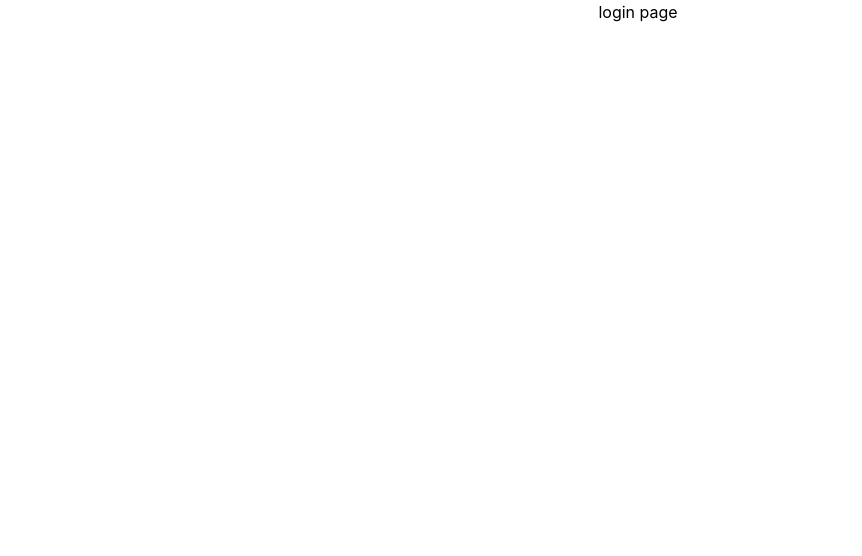
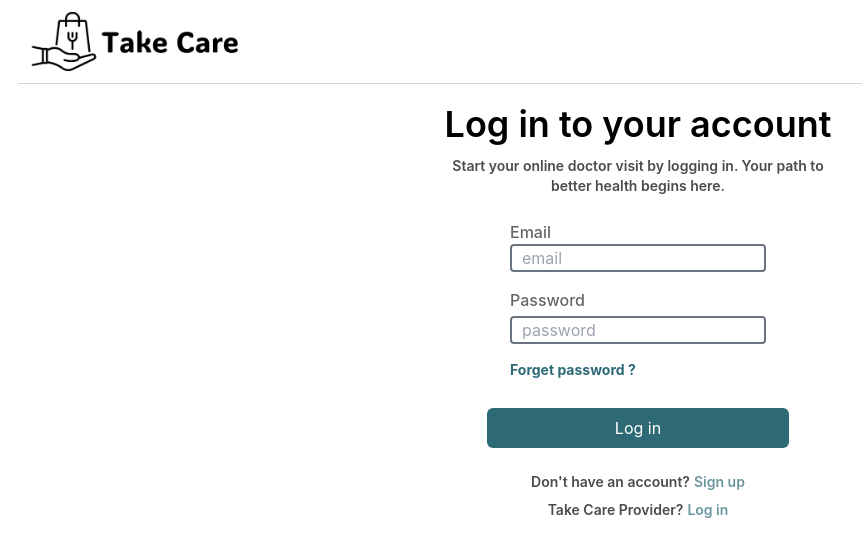
Before and after one commit to nischalrajc/Take_Care-health-care-project, a React (Create React App) app in the folder frontend/: page /login in a window 1280 px wide. Shown: the top 556 px of the page, without its empty margins (2-864 px from the left). Built offline with nearby package versions, Linux system fonts and the light colour scheme.

Commit message:
login page designed with frontend mail validation

```diff
--- a/frontend/src/Pages/User/Login.jsx
+++ b/frontend/src/Pages/User/Login.jsx
@@ -1,9 +1,117 @@
 import React from 'react'
+import LoginNav from '../../Components/User/LoginNav'
+import { useState } from 'react'
+import { Link } from 'react-router-dom'
+import { Axios } from '../../Axios/users'
+
 
 function Login() {
+    const [email,setEmail] = useState('')
+    const [password,setPassword] = useState('')
+    const [error,setError] = useState('')
+
+    const validateEmail = (email)=>{
+        const regex = /^[A-Z0-9._%+-]+@[A-Z0-9.-]+\.[A-Z]{2,4}$/i;
+        return regex.test(email);
+    };
+
+
+    const submitHandler = (e)=>{
+        e.preventDefault()
+
+        if ( !email || !password ) {
+            setError('All fields are required');
+            setTimeout(() => {
+                setError('');
+            }, 2000);
+            return;
+          }
+
+            // Email validation
+        if (!validateEmail(email)) {
+            setError('Invalid email format');
+            setTimeout(() => {
+            setError('');
+            }, 2000);
+            return;
+        }
+
+    Axios.post('/login',{email:email,password:password}).then((response) => {
+        console.log(response)
+    })
+
+
+    }
+
   return (
     <div>
-      <h1>login page</h1>
+      <LoginNav/>
+      <div className='font-semibold mt-5 sm:text-4xl text-2xl'>
+       Log in to your account
+      </div>
+      <div className='font-semibold mt-3 max-w-sm mx-auto sm:text-sm text-center px-2 sm:px-0'>
+        <p className='text-black  opacity-70'>Start your online doctor visit by logging in. Your path to better health begins here.</p>
+      </div>
+
+      <div>
+        <form onSubmit={submitHandler}>
+                <div class="w-1/5 mx-auto">
+                    <div className='flex font-medium opacity-60 mt-6'>
+                    <label htmlFor="">Email</label>
+                    </div>
+                    <div className='flex items-start '>
+                        <input
+                        type="email"
+                        value={email}
+                        onChange={(e)=>setEmail(e.target.value)}
+                        className="w-full border-gray-500 border-2 rounded"
+                        placeholder='email'style={{ paddingLeft: '10px'}}/>
+                    </div>
+                </div>
+
+                <div class="w-1/5 mx-auto">
+                    <div className='flex font-medium opacity-60 mt-4'>
+                    <label htmlFor="">Password</label>
+                    </div>
+                    <div className='flex items-start mt-1'>
+                        <input
+                        type="password"
+                        value={password}
+                        onChange={(e)=>setPassword(e.target.value)}
+                        className="w-full border-gray-500 border-2 rounded"
+                        placeholder='password'style={{ paddingLeft: '10px'}}/>
+                    </div>
+                </div>
+
+                <div className=' w-1/5 mx-auto flex items-start font-inter text-sm font-mediumbold text-[#2D6A76] mt-4'>
+                    Forget password ?
+                </div>
+
+                 {/* erorrr handling */}
+
+                    {
+                        error && (
+                        <div className='text-red-400 font-medium'>
+                            {error}
+                            </div>
+                        )
+                    }
+
+
+                <div className=' p-4 mt-3'>
+                <button type="submit" className="text-white bg-[#2D6A76] rounded-md  px-6 sm:px-32 py-2 sm:py-2">
+                    Log in
+                </button>
+            </div>
+        </form>
+
+            <div className='text-sm font-semibold opacity-70 my-2'>
+                Don't have an account?<Link className='text-[#2D6A76] ps-1' to='/signup'>Sign up</Link>
+            </div>
+            <div className='text-sm font-semibold opacity-70'>
+               Take Care Provider?<Link className='text-[#2D6A76] ps-1' to='/signup'>Log in</Link>
+            </div>
+      </div>
     </div>
   )
 }
--- a/frontend/src/Pages/User/SignUp.jsx
+++ b/frontend/src/Pages/User/SignUp.jsx
@@ -1,7 +1,7 @@
 import React from 'react'
 import LoginNav from '../../Components/User/LoginNav'
 import { useState } from 'react'
-import { useNavigate } from 'react-router-dom'
+import { useNavigate,Link } from 'react-router-dom'
 import  {Axios} from '../../Axios/users'
 import { toast } from 'react-toastify';
 
@@ -92,7 +92,7 @@ function SignUp() {
     <div>
 
       <LoginNav/>
-      <div className='font-semibold mt-3 sm:text-4xl text-2xl'>
+      <div className='font-semibold mt-5 sm:text-4xl text-2xl'>
        Sign in to your account
       </div>
       <div className='font-semibold mt-3 max-w-sm mx-auto sm:text-sm text-center px-2 sm:px-0'>
@@ -204,16 +204,19 @@ function SignUp() {
             </div>
 
             <div className=' p-4 mt-3'>
-                <button type="submit" className="text-white bg-[#2D6A76] rounded  px-6 sm:px-28 py-2 sm:py-2">
+                <button type="submit" className="text-white bg-[#2D6A76] rounded-md  px-6 sm:px-28 py-2 sm:py-2">
                     Sign in
                 </button>
             </div>
 
-            <div className='flex flex-row justify-center'>
+            {/* <div className='flex flex-row justify-center'>
                 <div className='font-medium opacity-60'>
                     Already have an account?
                 </div >
                 <div className='font-medium ps-1 text-[#2D6A76]'>Sign in</div>
+            </div> */}
+            <div className='text-sm font-semibold opacity-70 my-1'>
+            Already have an account?<Link className='text-[#2D6A76] ps-1' to='/login'>Log in</Link>
             </div>
 
       </form>
--- a/frontend/src/index.css
+++ b/frontend/src/index.css
@@ -6,12 +6,16 @@ body {
   margin: 0;
   font-family: -apple-system, BlinkMacSystemFont, 'Segoe UI', 'Roboto', 'Oxygen',
     'Ubuntu', 'Cantarell', 'Fira Sans', 'Droid Sans', 'Helvetica Neue',
-    sans-serif;
+    sans-serif,'Inter','Inder', sans-serif;
   -webkit-font-smoothing: antialiased;
   -moz-osx-font-smoothing: grayscale;
+
 }
 
 code {
   font-family: source-code-pro, Menlo, Monaco, Consolas, 'Courier New',
     monospace;
 }
+
+@import url('https://fonts.googleapis.com/css2?family=Inter&display=swap');
+@import url('https://fonts.googleapis.com/css2?family=Inder&display=swap');
--- a/frontend/tailwind.config.js
+++ b/frontend/tailwind.config.js
@@ -4,7 +4,15 @@ module.exports = {
     "./src/**/*.{js,jsx,ts,tsx}",
   ],
   theme: {
-    extend: {},
+    extend: {
+      fontWeight:{
+        mediumbold:650
+      },
+      fontFamily: {
+        inter: ['Inter', 'ui-sans-serif', 'system-ui'],
+        inder: ['Inder', 'ui-sans-serif', 'system-ui'],
+      },
+    },
   },
   plugins: [],
 }
```
